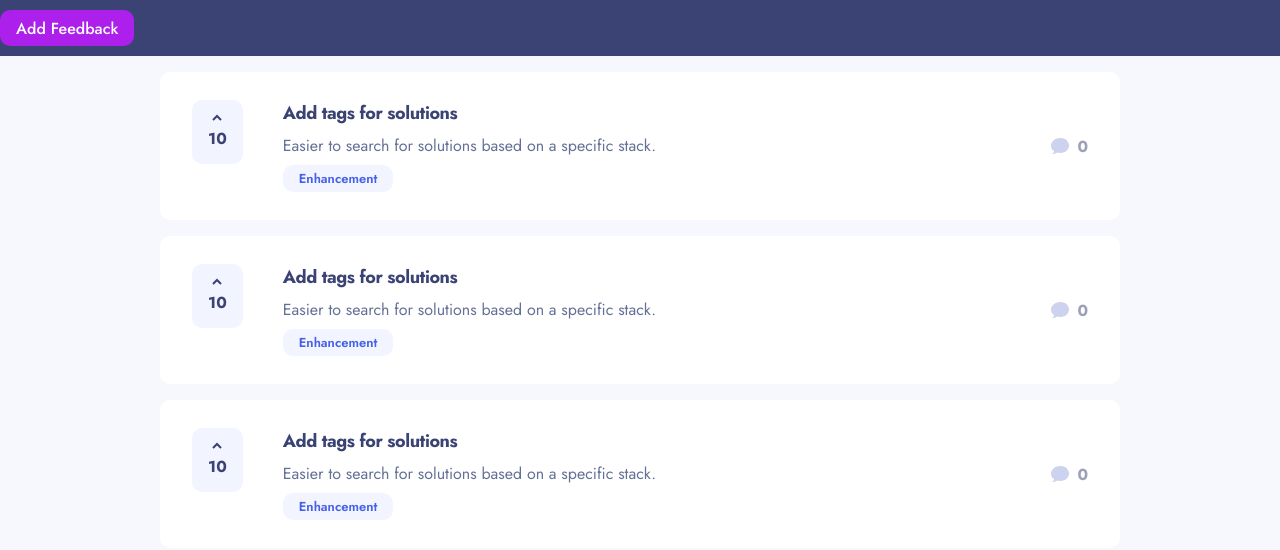
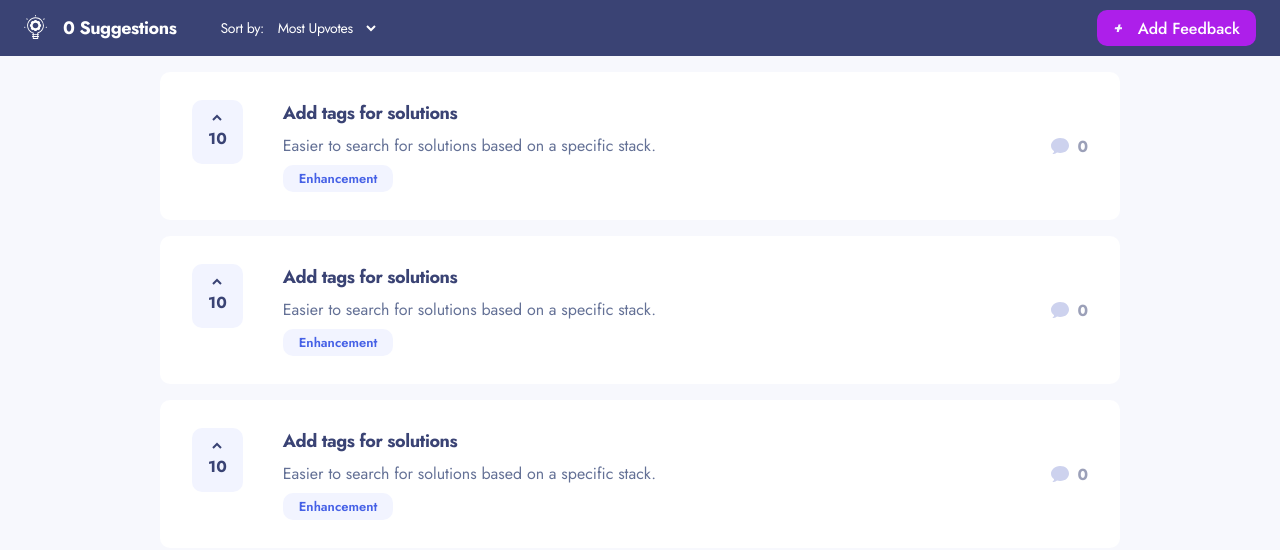
Before and after one commit to jmenges/feedback-next, a Next.js app: page / in a window 1280 px wide. Shown: the top 550 px of the page. Built offline with nearby package versions, Linux system fonts and the light colour scheme; what @thoughtbot/tailwindcss-aria-attributes would draw is missing.

Commit message:
finish actionbar design

```diff
--- a/src/app/page.tsx
+++ b/src/app/page.tsx
@@ -1,4 +1,4 @@
-import ActionBar from "@/components/ActionBar";
+import Actionbar from "@/components/Actionbar";
 import FeedbackItem from "@/components/FeedbackItem";
 import Buttons from "@/components/design-guide/Buttons";
 import Inputs from "@/components/design-guide/Inputs";
@@ -7,7 +7,7 @@ export default function Home() {
   return (
     <>
       <header className="mb-4">
-        <ActionBar />
+        <Actionbar />
       </header>
       <main className="container space-y-4">
         <FeedbackItem />
--- a/src/components/Actionbar.tsx
+++ b/src/components/Actionbar.tsx
@@ -1,8 +1,21 @@
-import { Button } from "@/components/ui/button";
-import React from "react";
+import FeedbackSorter from "@/components/FeedbackSorter";
+import AddFeedbackButton from "@/components/ui/AddFeedbackButton";
 
-type Props = {};
+import IconSuggestions from "@/../public/icons/icon-suggestions.svg";
 
-export default function ActionBar({}: Props) {
-  return <div className="h-14 bg-darker-blue flex items-center"><Button variant="default">Add Feedback</Button></div>;
+type Props = {
+  feedbackCount: number;
+};
+
+export default function ActionBar({ feedbackCount = 0 }: Props) {
+  return (
+    <div className="flex h-14 items-center bg-darker-blue px-6 py-2">
+      <div className="hidden text-h3 mr-8 font-bold text-white tablet:flex">
+        <IconSuggestions />
+        <span className="ml-4">{feedbackCount} Suggestions</span>
+      </div>
+      <FeedbackSorter />
+      <AddFeedbackButton className="ml-auto" />
+    </div>
+  );
 }
```
